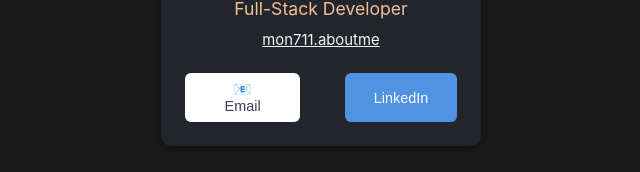
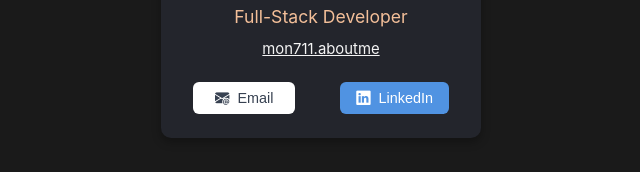
Before and after one commit to Mon711/digital-business-card, a React (Vite) app: page / in a window 1280 px wide. Shown: the part 577-749 px from the top of the page, without its empty margins (319-959 px from the left). Built offline with nearby package versions, Linux system fonts and the light colour scheme.

Commit message:
add bootstrap icons and fix button spacing issues

```diff
--- a/index.html
+++ b/index.html
@@ -3,6 +3,7 @@
   <head>
     <meta charset="UTF-8" />
     <link rel="icon" type="image/svg+xml" href="/vite.svg" />
+    <link rel="stylesheet" href="https://cdn.jsdelivr.net/npm/bootstrap-icons@1.13.1/font/bootstrap-icons.min.css">
     <meta name="viewport" content="width=device-width, initial-scale=1.0" />
     <title>digital-business-card</title>
   </head>
--- a/src/components/Info.jsx
+++ b/src/components/Info.jsx
@@ -11,8 +11,14 @@
                     <a href="https://mon711.github.io/aboutMe/" className="card-link">mon711.aboutme</a>
 
                     <div className="card-buttons">
-                        <button className="btn email">📧 Email</button>
-                        <button className="btn linkedin">LinkedIn</button>
+                        <button className="btn email">
+                            <i class="bi bi-envelope-at-fill"></i>
+                            <span className="btn-text">Email</span>
+                        </button>
+                        <button className="btn linkedin">
+                            <i className="bi bi-linkedin"></i>
+                            <span className="btn-text">LinkedIn</span>
+                        </button>
                     </div>
                 </div>
 
--- a/src/index.css
+++ b/src/index.css
@@ -69,8 +69,9 @@
 
 .btn {
     border: none;
+    min-width: 8vw;
     border-radius: 6px;
-    padding: 0.5rem 1.8rem;
+    padding: 0.5rem 1rem;
     font-size: 0.9rem;
     cursor: pointer;
 }
@@ -84,3 +85,8 @@
   background-color: #5093E2;
   color: white;
 }
+
+.bi {
+    font-size: 0.9rem;
+    margin-right: 8px
+}
```
